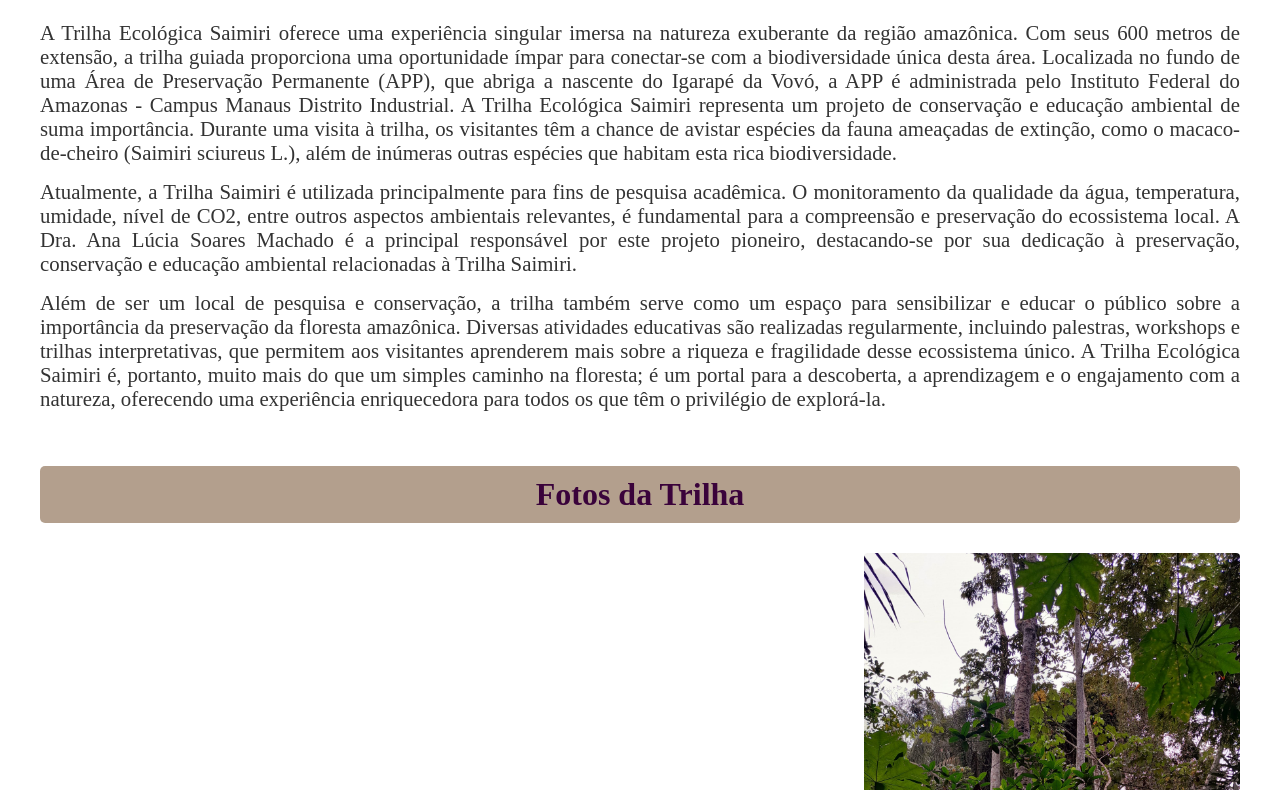
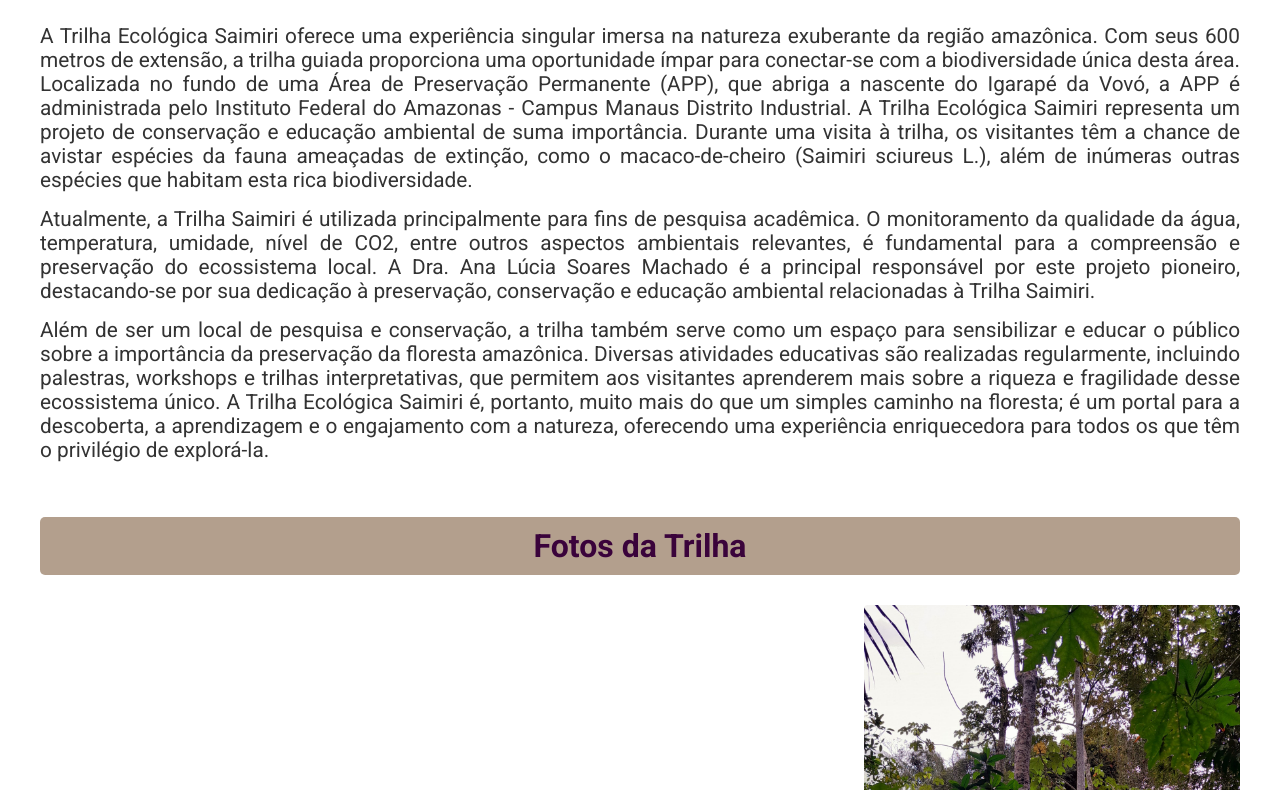
Before and after one commit to entrea/Trilha, a plain HTML site: page index.html in a window 1280 px wide. Shown: the part 324-1114 px from the top of the page. Drawn offline with Linux system fonts and the light colour scheme.

Commit message:
Atualização da fonte

```diff
--- a/styles.css
+++ b/styles.css
@@ -1,6 +1,10 @@
 /* ESTILOS */
+
+@import url('https://fonts.googleapis.com/css2?family=Roboto:ital,wght@0,100;0,300;0,400;0,500;0,700;0,900;1,100;1,300;1,400;1,500;1,700;1,900&display=swap');
+
+
 body {
-    font-family: 'Times New Roman', Times, serif, sans-serif;
+    font-family: 'Roboto', sans-serif;
     margin: 0;
     padding: 0;
 }
```
